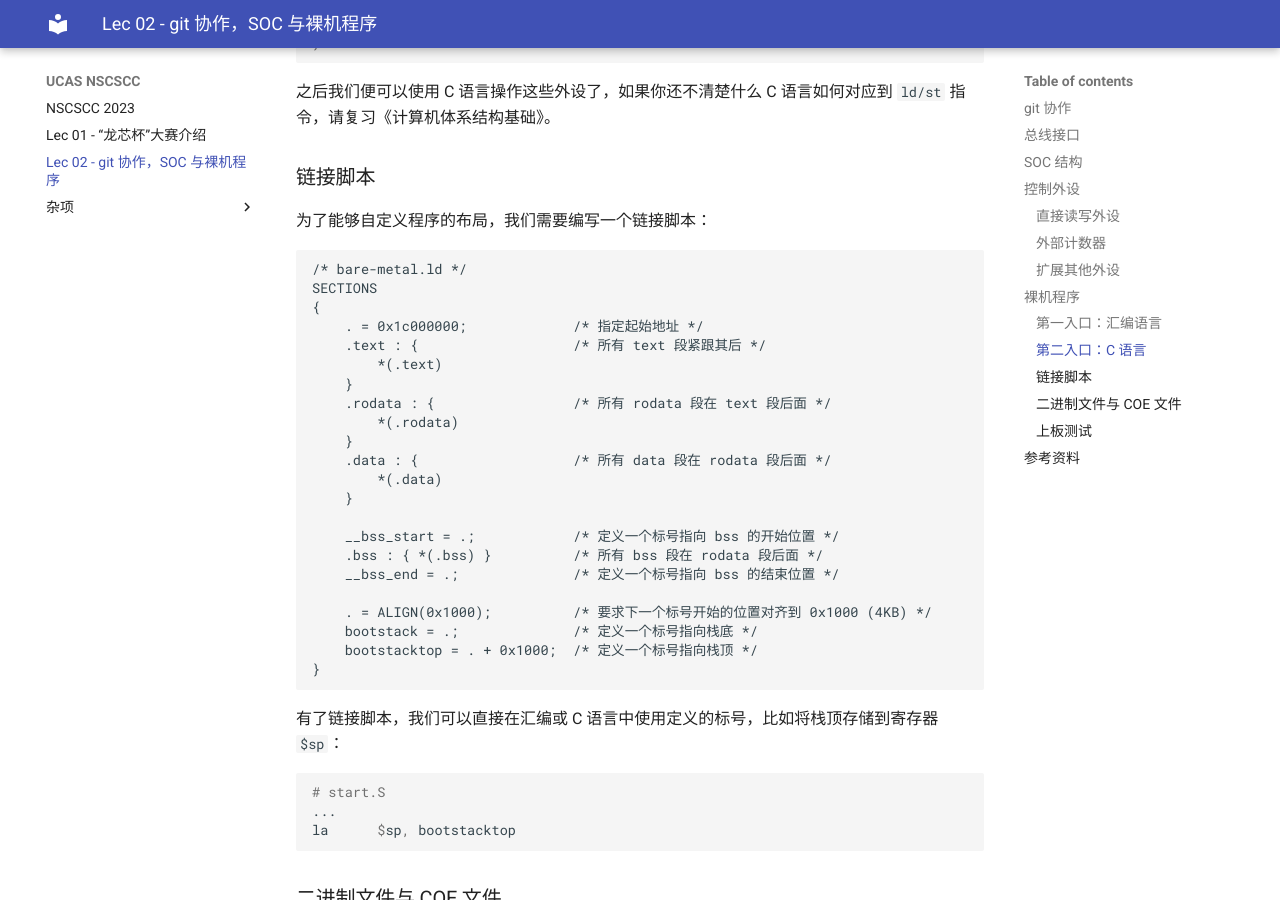
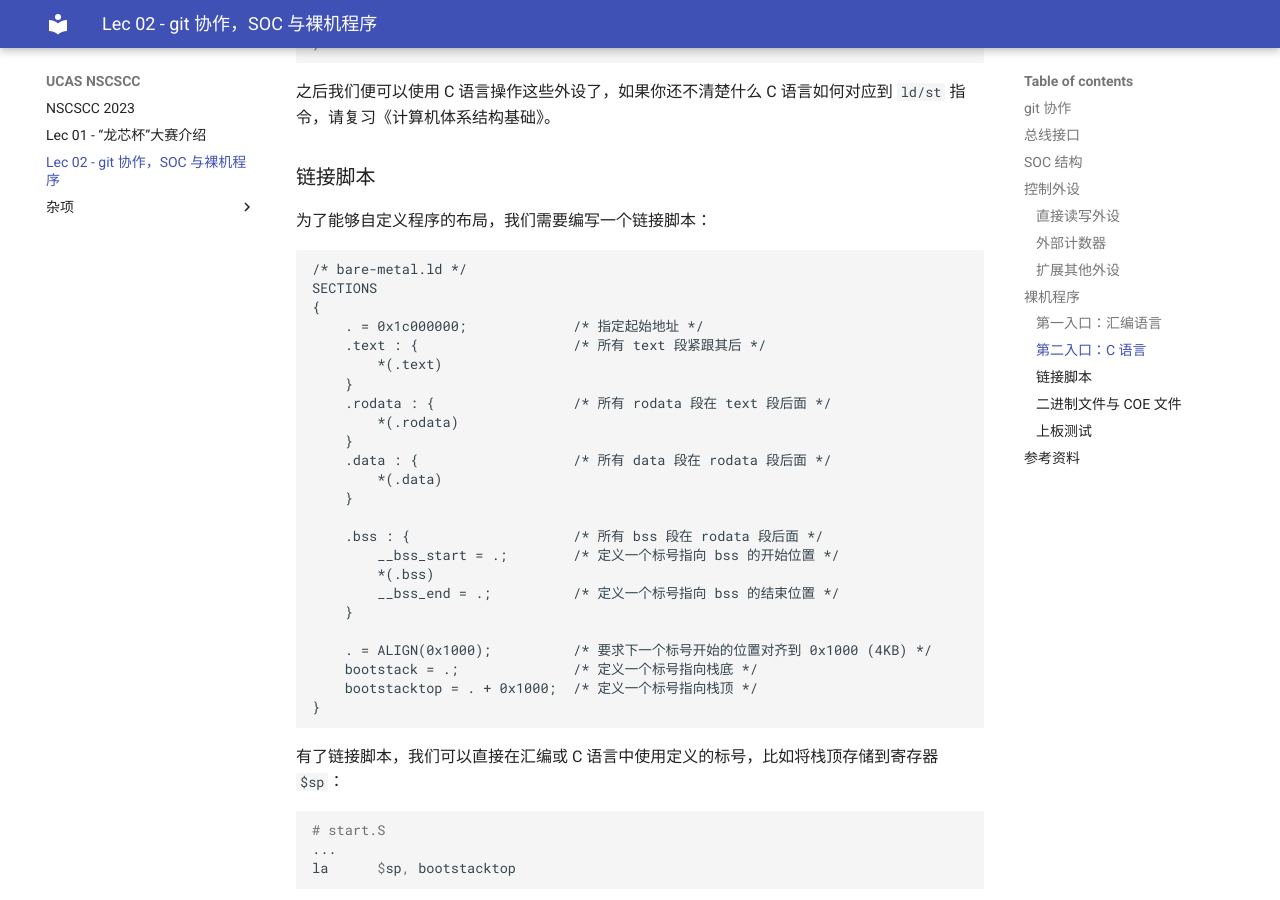
Before and after one commit to ucas-nscscc/docs, an MkDocs documentation site: the page built from docs/lec02/index.md, in a window 1280 px wide and 900 px high, scrolled down 8687 px. Built offline with MkDocs 1.6.1 and Material for MkDocs 9.7.7, drawn with Linux system fonts in a browser that asks for light colours.

Commit message:
update linker script in lec 02

```diff
--- a/docs/lec02/index.md
+++ b/docs/lec02/index.md
@@ -340,9 +340,11 @@ SECTIONS
         *(.data)
     }
 
-    __bss_start = .;            /* 定义一个标号指向 bss 的开始位置 */
-    .bss : { *(.bss) }          /* 所有 bss 段在 rodata 段后面 */
-    __bss_end = .;              /* 定义一个标号指向 bss 的结束位置 */
+    .bss : {                    /* 所有 bss 段在 rodata 段后面 */
+        __bss_start = .;        /* 定义一个标号指向 bss 的开始位置 */
+        *(.bss)
+        __bss_end = .;          /* 定义一个标号指向 bss 的结束位置 */
+    }
 
     . = ALIGN(0x1000);          /* 要求下一个标号开始的位置对齐到 0x1000 (4KB) */
     bootstack = .;              /* 定义一个标号指向栈底 */
```
